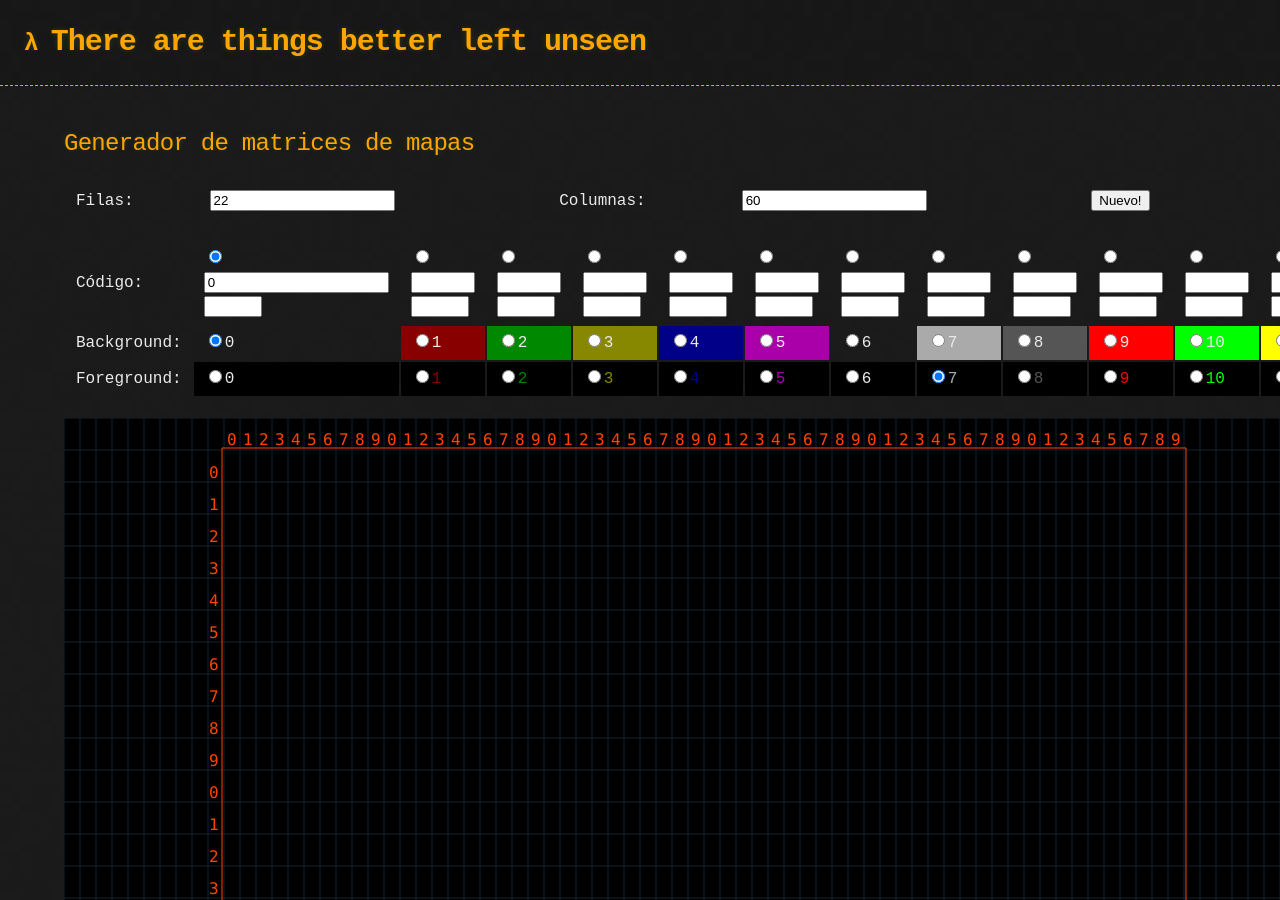
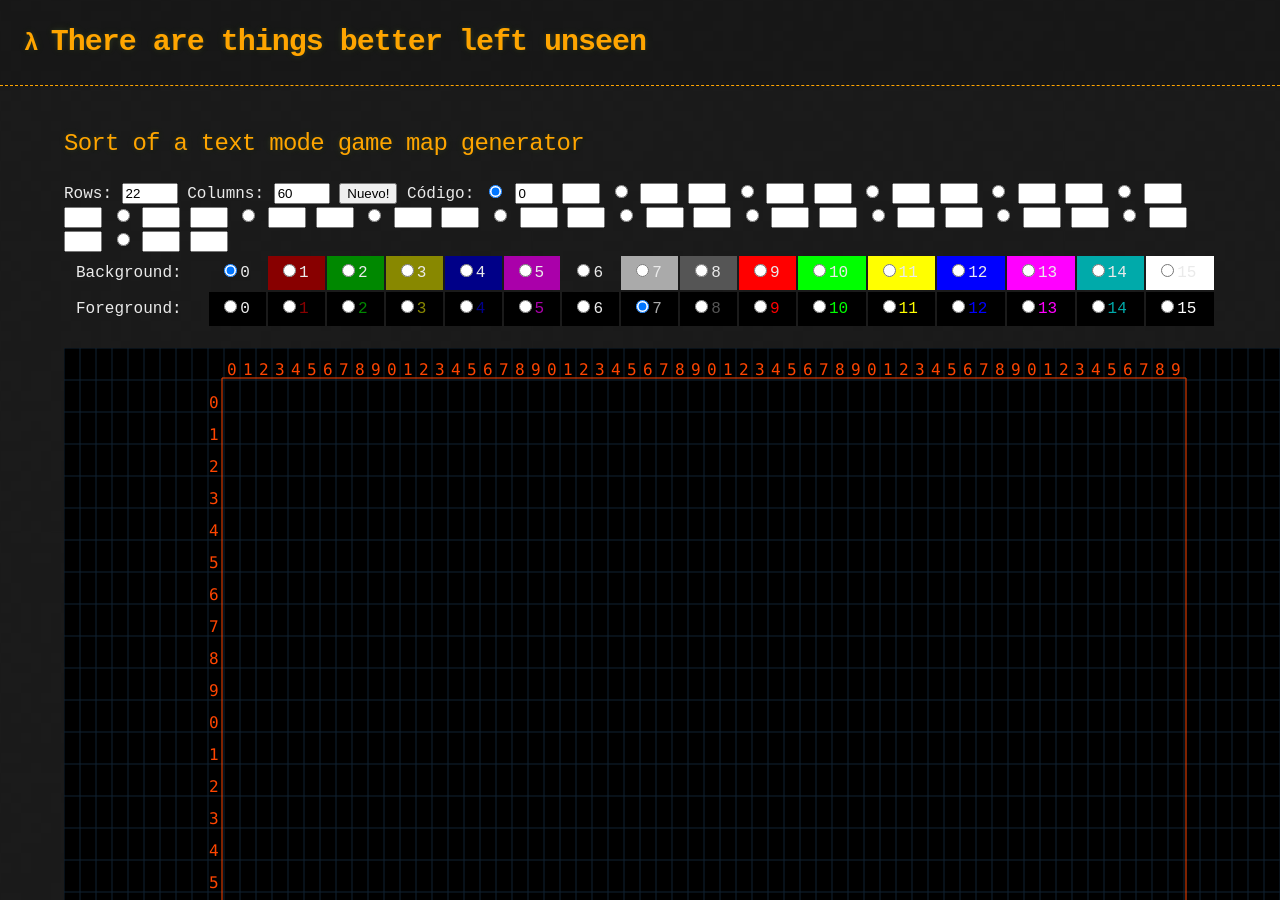
Before and after one commit to lmcanavals/lmcanavals.github.io, a Jekyll site: the page built from mapgen.html, in a window 1280 px wide and 900 px high. Built offline with Jekyll 4.4.1, drawn with Linux system fonts in a browser that asks for light colours.

Commit message:
Update mapgen.html

```diff
--- a/mapgen.html
+++ b/mapgen.html
@@ -20,27 +20,22 @@ colors:
   - fff
 ---
 
-<h2>Generador de matrices de mapas</h2>
+<h2>Sort of a text mode game map generator</h2>
 <div>
-  <table>
-    <tr>
-      <td>Filas: </td><td><input type="number" id="rows" value="22"></td>
-      <td>Columnas: </td><td><input type="number" id="cols" value="60"></td>
-      <td><button id="nuevo">Nuevo!</button></td>
-    </tr>
-  </table>
+  <label for="rows">Rows: </label><input type="number" id="rows" value="22" min="10" max="24">
+  <label for="cols">Columns: </label><input type="number" id="cols" value="60" min="20" max="80">
+  <button id="nuevo">Nuevo!</button>
+
+  Código: </td>
+  {%- for i in (0..15) -%}
+  <label for="code{{ i }}">
+    <input type="radio" id="code{{ i }}" value=""{%- if i == 0 -%} checked{%- endif -%}>
+    <input type="number" id="char{{ i }}" style="width: 30px;" {%- if i == 0 -%}value="0" readonly{%- else -%} min="1" max="255"{%- endif -%}>
+    <input type="text" id="name{{ i }}" style="width: 30px;">
+  </label>
+  {%- endfor -%}
 
   <table>
-    <tr>
-    <td>Código: </td>
-      {%- for i in (0..15) -%}
-        <td>
-          <input type="radio" id="code{{ i }}" value=""{%- if i == 0 -%} checked{%- endif -%}>
-          <input type="number" id="char{{ i }}" {%- if i == 0 -%}value="0" readonly{%- else -%} min="1" max="255"{%- endif -%}>
-          <input type="text" id="name{{ i }}" value="" style="width: 50px;">
-        </td>
-      {%- endfor -%}
-    </tr>
     <tr>
       <td>Background: </td>
       {%- for i in (0..15) -%}
```
Lines whose indentation alone changed are shown as unchanged.
